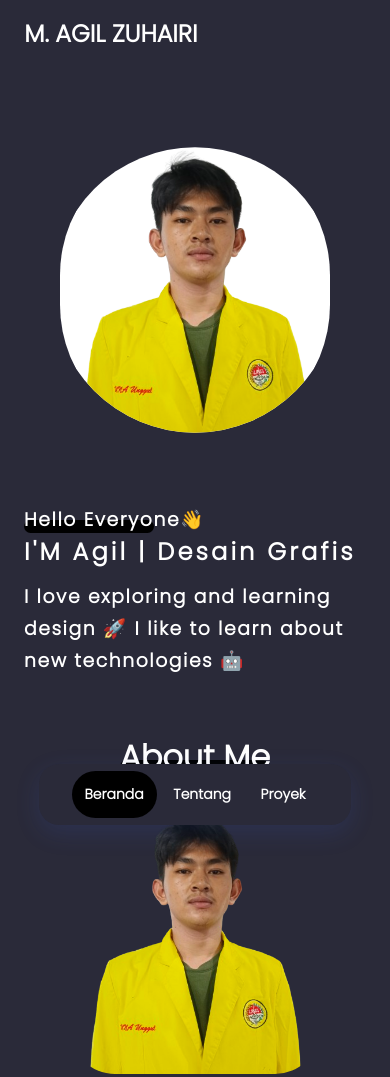
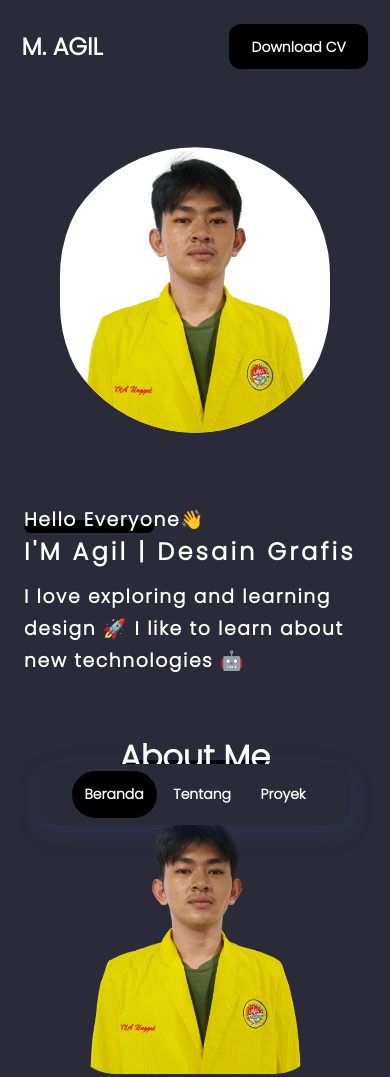
Before and after one commit to Fahryzal/m-agilzuh, a plain HTML site: page index.html in a window 390 px wide. Shown: the top 1077 px of the page. Drawn offline with nearby package versions, Linux system fonts and the light colour scheme.

Commit message:
fix button download cv

```diff
--- a/index.html
+++ b/index.html
@@ -17,7 +17,7 @@
 
   <body>
     <header data-aos="fade-down" data-aos-duration="500" data-aos-once="true">
-      <h2>M. AGIL ZUHAIRI</h2>
+      <h2>M. AGIL</h2>
       <nav>
         <ul>
           <div class="shui">
@@ -35,6 +35,27 @@
               >
             </li>
           </div>
+          <li
+            id="CVS"
+            style="
+              margin-left: -8px;
+              background-color: black;
+              padding: 10px 8px;
+              border-radius: 12px;
+            "
+          >
+            <a
+              style="
+                text-decoration: none;
+                color: white;
+                margin: 10px;
+                font-weight: 800;
+                font-size: 14px;
+              "
+              href="https://drive.google.com/file/d/1b-lCewQPPcNjfnP9JRO4cKb9-J_XHsqw/view?usp=sharing"
+              >Download CV</a
+            >
+          </li>
         </ul>
       </nav>
     </header>
--- a/style.css
+++ b/style.css
@@ -41,6 +41,7 @@ header {
 }
 header h2 {
   color: var(--six-color);
+  margin-right: -200px;
 }
 header nav ul div.shui {
   display: flex;
@@ -138,7 +139,6 @@ section .content .myphoto {
 }
 section .content .myphoto img {
   max-width: 350px;
-  margin-left: 125px;
   background: var(--six-color);
   clip-path: circle(50% at 50% 50%);
   transition: 0.6s;
@@ -226,6 +226,7 @@ section .content-aboutme {
   flex-direction: column;
   overflow: hidden;
   margin-left: 2rem;
+  padding: 0 10px;
   flex: 2;
 }
 section .content-aboutme .biodata-content h4 {
@@ -241,6 +242,10 @@ section .content-aboutme .biodata-content h4 {
   background-color: var(--third-color);
 }
 @media screen and (max-width: 767px) {
+  header h2 {
+    margin-right: -29px;
+  }
+
   body {
     flex-direction: column;
   }
@@ -410,7 +415,14 @@ a {
   background: var(--main-color);
   border-radius: 15px;
 }
+
+#CVS {
+  display: none;
+}
 @media only screen and (max-width: 768px) {
+  #CVS {
+    display: block;
+  }
   .Proyek {
     padding: 0;
   }
@@ -420,6 +432,9 @@ a {
   }
   .content-text p {
     font-size: 12px;
+  }
+  #CV {
+    display: none;
   }
 }
 
```
